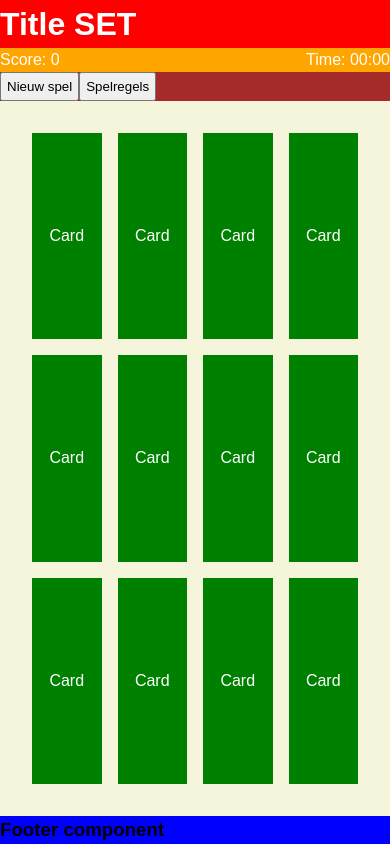
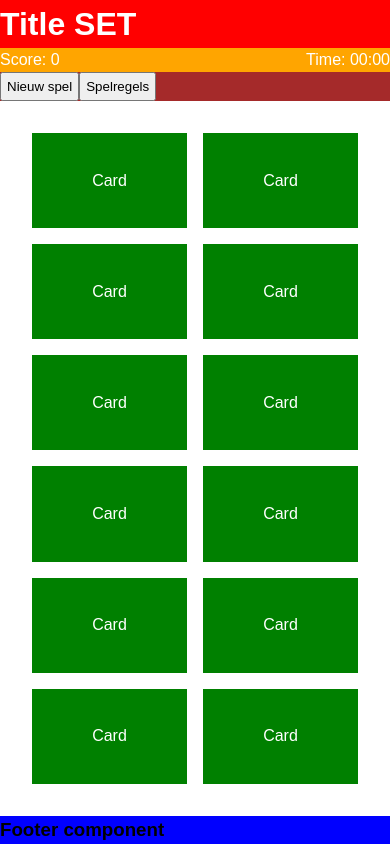
Before and after one commit to RobVerplanke/set-card-game, a React (Vite) app: page / in a window 390 px wide. Built offline with nearby package versions, Linux system fonts and the light colour scheme.

Commit message:
styling: create responsive grid as gameboard

```diff
--- a/src/components/Card/Card.module.css
+++ b/src/components/Card/Card.module.css
@@ -4,4 +4,5 @@
   align-items: center;
 
   height: 100%;
+  min-width: 100px;
 }
--- a/src/components/GameBoard/GameBoard.module.css
+++ b/src/components/GameBoard/GameBoard.module.css
@@ -1,12 +1,24 @@
 .gameboard {
   display: grid;
-  grid-template-columns: repeat(4, 1fr);
-  grid-template-rows: repeat(3, 1fr);
+  grid-template-columns: repeat(4, 1fr); /* 12 kaarten = 4×3 */
   gap: 1rem;
 
   height: 100%;
-  padding: 2rem;
-  background-color: beige;
+  padding: 5rem;
+}
+
+@media (max-width: 900px) {
+  .gameboard {
+    grid-template-columns: repeat(3, 1fr); /* 12 cards = 3×4 */
+    padding: 3rem;
+  }
+}
+
+@media (max-width: 600px) {
+  .gameboard {
+    grid-template-columns: repeat(2, 1fr); /* 12 cards = 2×6 */
+    padding: 2rem;
+  }
 }
 
 .cardContainer {
```
